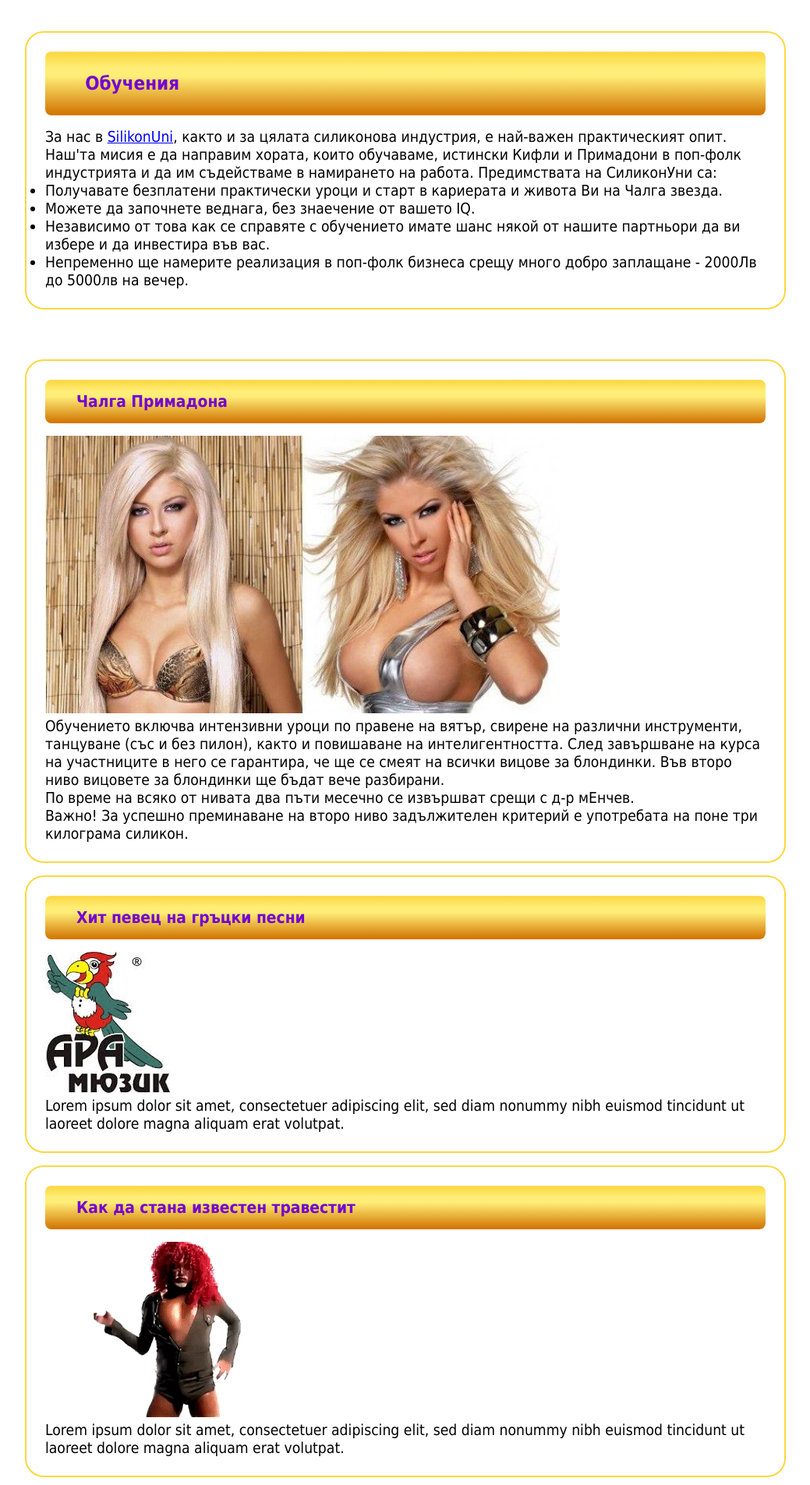
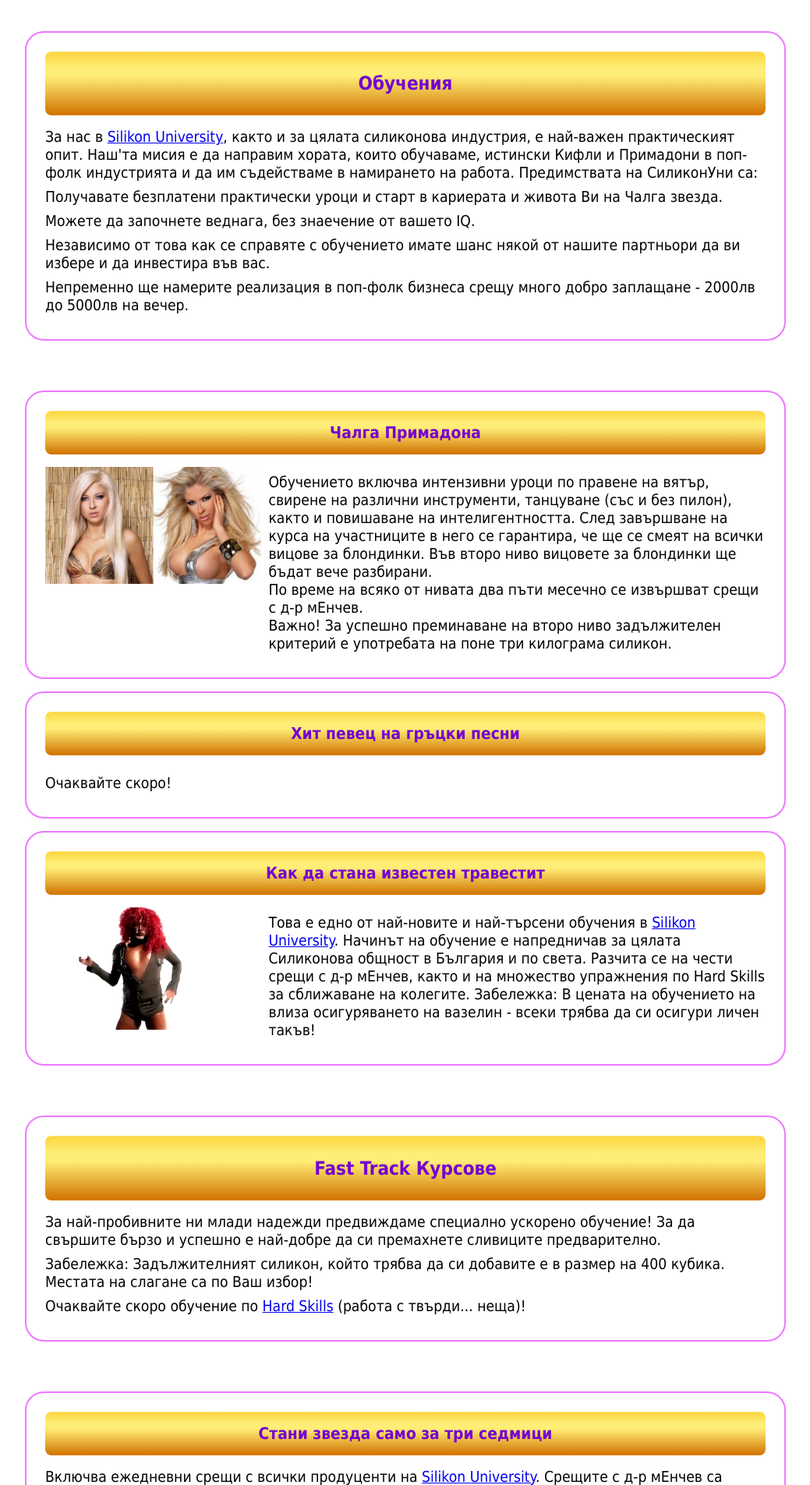
Before and after one commit to RoYaLBG/SilikonUni, a PHP site: page /trainings.html in a window 1280 px wide. Shown: the part 136-2041 px from the top of the page at 78% size, without its empty margins (120-1159 px from the left). Run offline with PHP 8.4, Linux system fonts and the light colour scheme.

Commit message:
added missing content, fixed a lot of styles

```diff
--- a/SilikonUni/SilikonUni/styles/styles.css
+++ b/SilikonUni/SilikonUni/styles/styles.css
@@ -5,14 +5,47 @@
   -moz-box-sizing: border-box;
   -webkit-box-sizing: border-box; }
 
-/*$hover: #008000;*/
-/*$header-footer:purple;*/
+/*BLINKING TEXT*/
+@-moz-keyframes blinker {
+  0% {
+    opacity: 1; }
+
+  50% {
+    opacity: 0; }
+
+  100% {
+    opacity: 1; } }
+
+@-webkit-keyframes blinker {
+  0% {
+    opacity: 1; }
+
+  50% {
+    opacity: 0; }
+
+  100% {
+    opacity: 1; } }
+
+@keyframes blinker {
+  0% {
+    opacity: 1; }
+
+  50% {
+    opacity: 0; }
+
+  100% {
+    opacity: 1; } }
+
+/*GRADIENTS*/
+/*COLOR VARIABLES*/
 /*MAIN*/
 body {
   font-family: Tahoma;
   font-size: 1rem;
   background-color: white;
   color: black; }
+  body p {
+    margin: 0.5rem 0; }
   body #wrapper {
     display: flex;
     -ms-flex-flow: row wrap;
@@ -20,31 +53,25 @@
     justify-content: center;
     /*HEADER*/
     /*MAIN AGAIN*/
-    /*aside {
-            order: 3;
-            margin-bottom: 1rem;
-            width:80%;
-        }*/ }
+    /*FOOTER*/ }
     body #wrapper header {
       order: 1;
       width: 100%;
       margin-bottom: 1rem;
       padding: 1rem 2.5rem;
-      /*background-color:$header-footer;*/
-      background: -moz-linear-gradient(top, #E58EF5 0%, #D73FFC 2%, #ed78ff 26%, #ed78ff 39%, #7402D1 98%, #7f02e6 100%);
+      background: -moz-linear-gradient(top, #E58EF5 0, #D73FFC 2%, #ed78ff 26%, #ed78ff 39%, #7402D1 98%, #7f02e6 100%);
       /* FF3.6+ */
-      background: -webkit-linear-gradient(top, #E58EF5 0%, #D73FFC 2%, #ed78ff 26%, #ed78ff 39%, #7402D1 98%, #7f02e6 100%);
+      background: -webkit-linear-gradient(top, #E58EF5 0, #D73FFC 2%, #ed78ff 26%, #ed78ff 39%, #7402D1 98%, #7f02e6 100%);
       /* Chrome10+,Safari5.1+ */
-      background: -o-linear-gradient(top, #E58EF5 0%, #D73FFC 2%, #ed78ff 26%, #ed78ff 39%, #7402D1 98%, #7f02e6 100%);
+      background: -o-linear-gradient(top, #E58EF5 0, #D73FFC 2%, #ed78ff 26%, #ed78ff 39%, #7402D1 98%, #7f02e6 100%);
       /* Opera 11.10+ */
-      background: -ms-linear-gradient(top, #E58EF5 0%, #D73FFC 2%, #ed78ff 26%, #ed78ff 39%, #7402D1 98%, #7f02e6 100%);
+      background: -ms-linear-gradient(top, #E58EF5 0, #D73FFC 2%, #ed78ff 26%, #ed78ff 39%, #7402D1 98%, #7f02e6 100%);
       /* IE10+ */
       color: #7402D1;
       display: flex;
       -ms-flex-flow: row wrap;
       flex-flow: row wrap;
-      justify-content: space-between;
-      /*meaningless comment*/ }
+      justify-content: space-between; }
       body #wrapper header img {
         order: 1;
         height: 100px;
@@ -205,23 +228,37 @@
   -ms-flex-flow: row wrap;
   flex-flow: row wrap;
   justify-content: space-between; }
+  #wrapper section #map_canvas {
+    width: 50%;
+    height: 300px; }
   #wrapper section article {
     padding: 1.5rem 1.5rem;
     background-color: white;
-    border: 2px solid #fcd740;
+    border: 2px solid #ed78ff;
     border-radius: 1.5rem; }
+    #wrapper section article ul {
+      list-style-type: none; }
+      #wrapper section article ul li {
+        margin: 0.5rem 0; }
+        #wrapper section article ul li a {
+          text-decoration: none;
+          color: black; }
+          #wrapper section article ul li a:hover {
+            color: #7402D1; }
     #wrapper section article header {
       border-radius: 0.5rem;
-      /*background-color:$hover;*/
-      background: -moz-linear-gradient(top, #f6e68e 0%, #fcd740 2%, #feed77 26%, #feed77 39%, #d27502 98%, #E27E02 100%);
+      background: -moz-linear-gradient(top, #f6e68e 0, #fcd740 2%, #feed77 26%, #feed77 39%, #d27502 98%, #E27E02 100%);
       /* FF3.6+ */
-      background: -webkit-linear-gradient(top, #f6e68e 0%, #fcd740 2%, #feed77 26%, #feed77 39%, #d27502 98%, #E27E02 100%);
+      background: -webkit-linear-gradient(top, #f6e68e 0, #fcd740 2%, #feed77 26%, #feed77 39%, #d27502 98%, #E27E02 100%);
       /* Chrome10+,Safari5.1+ */
-      background: -o-linear-gradient(top, #f6e68e 0%, #fcd740 2%, #feed77 26%, #feed77 39%, #d27502 98%, #E27E02 100%);
+      background: -o-linear-gradient(top, #f6e68e 0, #fcd740 2%, #feed77 26%, #feed77 39%, #d27502 98%, #E27E02 100%);
       /* Opera 11.10+ */
-      background: -ms-linear-gradient(top, #f6e68e 0%, #fcd740 2%, #feed77 26%, #feed77 39%, #d27502 98%, #E27E02 100%);
+      background: -ms-linear-gradient(top, #f6e68e 0, #fcd740 2%, #feed77 26%, #feed77 39%, #d27502 98%, #E27E02 100%);
       /* IE10+ */
-      text-align: center; }
+      display: flex;
+      -ms-flex-flow: row wrap;
+      flex-flow: row wrap;
+      justify-content: center; }
       #wrapper section article header h1 {
         font-size: 1.5rem;
         padding: 0.7rem; }
@@ -231,16 +268,45 @@
     width: 100%;
     height: 100%;
     order: 2; }
+    #wrapper section.oneColumnSection article div {
+      display: flex;
+      -ms-flex-flow: row wrap;
+      flex-flow: row wrap;
+      justify-content: flex-start; }
+      #wrapper section.oneColumnSection article div div#map_canvas {
+        width: 50%;
+        margin-right: 5%; }
+      #wrapper section.oneColumnSection article div address {
+        width: 45%; }
+        #wrapper section.oneColumnSection article div address p {
+          font-style: normal; }
+    #wrapper section.oneColumnSection article.articlePic div {
+      display: flex;
+      -ms-flex-flow: row wrap;
+      flex-flow: row wrap;
+      justify-content: flex-start; }
+      #wrapper section.oneColumnSection article.articlePic div img {
+        width: 30%;
+        height: 100%;
+        margin-right: 1%; }
+      #wrapper section.oneColumnSection article.articlePic div p {
+        width: 69%; }
   #wrapper section.threeColumnsSection article {
-    width: 33%;
+    width: 32%;
     height: 100%;
     order: 3; }
-  #wrapper section.rowsSection article {
-    width: 100%;
-    height: 100%;
-    order: 3; }
+    #wrapper section.threeColumnsSection article img {
+      width: 100%; }
+    #wrapper section.threeColumnsSection article ul {
+      list-style-type: none; }
+      #wrapper section.threeColumnsSection article ul li {
+        margin: 0.5rem 0; }
+        #wrapper section.threeColumnsSection article ul li a {
+          text-decoration: none;
+          color: black; }
+          #wrapper section.threeColumnsSection article ul li a:hover {
+            color: #7402D1; }
   #wrapper section.indexSection {
-    width: 80%;
     height: 100%;
     /*border: 1px solid red;*/
     font-size: 1.2rem;
--- a/SilikonUni/SilikonUni/styles/styles.scss
+++ b/SilikonUni/SilikonUni/styles/styles.scss
@@ -6,23 +6,64 @@
     -webkit-box-sizing: border-box;
 }
 
-@mixin linear-gradient($firstColor, $secondColor, $thirdColor, $fourthColor, $fifthColor) {
+/*BLINKING TEXT*/
+@-moz-keyframes blinker {
+    0% {
+        opacity: 1.0;
+    }
 
-background: -moz-linear-gradient(top,  $firstColor 0%, $secondColor 2%, $thirdColor 26%, $thirdColor 39%, $fourthColor 98%, $fifthColor 100%); /* FF3.6+ */
-background: -webkit-linear-gradient(top,  $firstColor 0%,$secondColor 2%,$thirdColor 26%,$thirdColor 39%,$fourthColor 98%,$fifthColor 100%); /* Chrome10+,Safari5.1+ */
-background: -o-linear-gradient(top,  $firstColor 0%,$secondColor 2%,$thirdColor 26%,$thirdColor 39%,$fourthColor 98%,$fifthColor 100%); /* Opera 11.10+ */
-background: -ms-linear-gradient(top,  $firstColor 0%,$secondColor 2%,$thirdColor 26%,$thirdColor 39%,$fourthColor 98%,$fifthColor 100%); /* IE10+ */
+    50% {
+        opacity: 0.0;
+    }
 
+    100% {
+        opacity: 1.0;
+    }
 }
 
-/*$hover: #008000;*/
-$backgr-main: white; //
-$text-main: black; //
-/*$header-footer:purple;*/
-$text-header-footer:#d27502;
+@-webkit-keyframes blinker {
+    0% {
+        opacity: 1.0;
+    }
+
+    50% {
+        opacity: 0.0;
+    }
+
+    100% {
+        opacity: 1.0;
+    }
+}
+
+@keyframes blinker {
+    0% {
+        opacity: 1.0;
+    }
+
+    50% {
+        opacity: 0.0;
+    }
+
+    100% {
+        opacity: 1.0;
+    }
+}
+
+/*GRADIENTS*/
+@mixin linear-gradient($firstColor, $secondColor, $thirdColor, $fourthColor, $fifthColor) {
+    background: -moz-linear-gradient(top, $firstColor 0, $secondColor 2%, $thirdColor 26%, $thirdColor 39%, $fourthColor 98%, $fifthColor 100%); /* FF3.6+ */
+    background: -webkit-linear-gradient(top, $firstColor 0,$secondColor 2%,$thirdColor 26%,$thirdColor 39%,$fourthColor 98%,$fifthColor 100%); /* Chrome10+,Safari5.1+ */
+    background: -o-linear-gradient(top, $firstColor 0,$secondColor 2%,$thirdColor 26%,$thirdColor 39%,$fourthColor 98%,$fifthColor 100%); /* Opera 11.10+ */
+    background: -ms-linear-gradient(top, $firstColor 0,$secondColor 2%,$thirdColor 26%,$thirdColor 39%,$fourthColor 98%,$fifthColor 100%); /* IE10+ */
+}
+
+/*COLOR VARIABLES*/
+$backgr-main: white;
+$text-main: black;
+$text-header-footer: #d27502;
 $text-hover: #7402D1;
-$borders:#fcd740;
-
+$text: #fcd740;
+$borders: #ed78ff;
 
 /*MAIN*/
 body {
@@ -30,6 +71,10 @@
     font-size: 1rem;
     background-color: $backgr-main;
     color: $text-main;
+
+    p {
+        margin: 0.5rem 0;
+    }
 
     #wrapper {
         display: flex;
@@ -243,25 +275,49 @@
     flex-flow: row wrap;
     justify-content: space-between;
 
+    #map_canvas {
+        width: 50%;
+        height: 300px;
+    }
+
     article {
         padding: 1.5rem 1.5rem;
-        background-color:$backgr-main;
+        background-color: $backgr-main;
         border: 2px solid $borders;
-        border-radius:1.5rem;
+        border-radius: 1.5rem;
+
+        ul {
+            list-style-type: none;
+
+            li {
+                margin: 0.5rem 0;
+
+                a {
+                    text-decoration: none;
+                    color: $text-main;
+
+                    &:hover {
+                        color: $text-hover;
+                    }
+                }
+            }
+        }
 
         header {
-            border-radius:0.5rem;
-            /*background-color:$hover;*/
+            border-radius: 0.5rem;
             @include linear-gradient(#f6e68e, #fcd740, #feed77, #d27502, #E27E02 );
-            text-align:center;
+            display: flex;
+            -ms-flex-flow: row wrap;
+            flex-flow: row wrap;
+            justify-content: center;
 
             h1 {
-                font-size:1.5rem;
-                padding:0.7rem;
+                font-size: 1.5rem;
+                padding: 0.7rem;
             }
 
             h2 {
-                font-size:1.3rem;
+                font-size: 1.3rem;
             }
         }
     }
@@ -270,32 +326,83 @@
         width: 100%;
         height: 100%;
         order: 2;
+
+        div {
+            display: flex;
+            -ms-flex-flow: row wrap;
+            flex-flow: row wrap;
+            justify-content: flex-start;
+
+            div#map_canvas {
+                width: 50%;
+                margin-right: 5%;
+            }
+
+            address {
+                width: 45%;
+
+                p{
+                    font-style:normal;
+                }
+            }
+        }
+
+        &.articlePic div {
+            display: flex;
+            -ms-flex-flow: row wrap;
+            flex-flow: row wrap;
+            justify-content: flex-start;
+
+            img {
+                width: 30%;
+                height: 100%;
+                margin-right: 1%;
+            }
+
+            p {
+                width: 69%;
+            }
+        }
     }
 
     &.threeColumnsSection article {
-        width: 33%;
+        width: 32%;
         height: 100%;
         order: 3;
-    }
 
-    &.rowsSection article {
-        width: 100%;
-        height: 100%;
-        order: 3;
+        img {
+            width: 100%;
+        }
+
+        ul {
+            list-style-type: none;
+
+            li {
+                margin: 0.5rem 0;
+
+                a {
+                    text-decoration: none;
+                    color: $text-main;
+
+                    &:hover {
+                        color: $text-hover;
+                    }
+                }
+            }
+        }
     }
 
     &.indexSection {
-        width: 80%;
         height: 100%;
         /*border: 1px solid red;*/
         font-size: 1.2rem;
         padding: 0;
 
         article {
-            width:100%;
+            width: 100%;
             overflow: hidden;
-            padding:1.5rem 1.5rem;
-            text-align:center;
+            padding: 1.5rem 1.5rem;
+            text-align: center;
 
             header {
                 display: flex;
--- a/SilikonUni/SilikonUni/trainings.html
+++ b/SilikonUni/SilikonUni/trainings.html
@@ -24,7 +24,7 @@
                                 <a href="partners.html" title="partners">Партньори</a>
                             </li>
                             <li>
-                                <a href="#" title="trainers">Преподаватели</a>
+                                <a href="trainers.html" title="trainers">Преподаватели</a>
                             </li>
                             <li>
                                 <a href="applying.html" title="applying">Кандидатстване</a>
@@ -59,9 +59,11 @@
         </header>
         <section class="oneColumnSection">
             <article>
-                <header><h1>Обучения</h1></header>
+                <header>
+                    <h1>Обучения</h1>
+                </header>
                 <p>
-                    За нас в <a href="https://softuni.bg/professions" target="_blank">SilikonUni</a>, както и за цялата силиконова индустрия,
+                    За нас в <a href="https://softuni.bg/professions" target="_blank">Silikon University</a>, както и за цялата силиконова индустрия,
                     е най-важен практическият опит. Наш'та мисия е да направим хората, които обучаваме, истински Кифли и Примадони
                     в поп-фолк индустрията и да им съдействаме в намирането на работа. Предимствата на СиликонУни са:
                 </p>
@@ -73,16 +75,18 @@
                         и да инвестира във вас.
                     </li>
                     <li>
-                        Непременно ще намерите реализация в поп-фолк бизнеса срещу много добро заплащане - 2000Лв до 5000лв
+                        Непременно ще намерите реализация в поп-фолк бизнеса срещу много добро заплащане - 2000лв до 5000лв
                         на вечер.
                     </li>
                 </ul>
             </article>
         </section>
-        <section class="rowsSection">
+        <section class="oneColumnSection">
             <!--<h1>Списък на фирмите</h1>-->
-            <article id="chalga">
-                <header><h2>Чалга Примадона</h2></header>
+            <article id="chalga" class="articlePic">
+                <header>
+                    <h2>Чалга Примадона</h2>
+                </header>
                 <div>
                     <img src="images/chalgaPrimadona.jpg" title="Pioner logo" alt="logo" />
                     <p>
@@ -95,47 +99,59 @@
                     </p>
                 </div>
             </article>
-            <article id="greek">
-                <header><h2>Хит певец на гръцки песни</h2></header>
+            <article id="greek" class="articlePic">
+                <header>
+                    <h2>Хит певец на гръцки песни</h2>
+                </header>
                 <div>
-                    <img src="images/AraMusic_logo.jpg" title="Pioner logo" alt="logo" />
+                    <!--<img src="images/AraMusic_logo.jpg" title="Pioner logo" alt="logo" />-->
                     <p>
-                        Lorem ipsum dolor sit amet, consectetuer adipiscing elit, sed diam nonummy nibh euismod tincidunt ut
-                        laoreet dolore magna aliquam erat volutpat.
+                        Очаквайте скоро!
                     </p>
                 </div>
             </article>
-            <article id="travestite">
+            <article id="travestite" class="articlePic">
                 <header><h2>Как да стана известен травестит</h2></header>
                 <div>
                     <img src="images/azis.gif" title="how to become a transvestite" alt="logo" />
                     <p>
-                        Lorem ipsum dolor sit amet, consectetuer adipiscing elit, sed diam nonummy nibh euismod tincidunt ut
-                        laoreet dolore magna aliquam erat volutpat.
+                        Това е едно от най-новите и най-търсени обучения в <a href="https://softuni.bg/professions" target="_blank">Silikon University</a>.
+                        Начинът на обучение е напредничав за цялата Силиконова общност в България и по света.
+                        Разчита се на чести срещи с д-р мЕнчев, както и на множество упражнения по Hard Skills за сближаване на колегите.
+                        Забележка: В цената на обучението на влиза осигуряването на вазелин - всеки трябва да си осигури личен такъв!
                     </p>
                 </div>
             </article>
         </section>
         <section class="oneColumnSection">
             <article id="fastTrack">
-                <header><h1>Fast Track Курсове</h1></header>
+                <header>
+                    <h1>Fast Track Курсове</h1>
+                </header>
                 <p>
-                    Общи приказки за обученията.
+                    За най-пробивните ни млади надежди предвиждаме специално ускорено обучение!
+                    За да свършите бързо и успешно е най-добре да си премахнете сливиците предварително.
+                </p>
+                <p>
+                    Забележка: Задължителният силикон, който трябва да си добавите е в размер на 400 кубика.
+                    Местата на слагане са по Ваш избор!
+                </p>
+                <p>
+                    Очаквайте скоро обучение по <a href="http://www.investopedia.com/terms/h/hard-skills.asp" target="_blank">Hard Skills</a>
+                    (работа с твърди... неща)!
                 </p>
             </article>
         </section>
-        <section class="rowsSection">
+        <section class="oneColumnSection">
             <article id="threeWeeks">
-                <header><h2>Стани звезда само за три седмици</h2></header>
-                <div>
-                    <img src="images/Payner_logo.jpg" title="Pioner logo" alt="logo" />
-                    <p>
-                        Включва ежедневни срещи с всички продуценти...
-                        Среща с д-р Енчев
-                        .....
-                        глупости разни
-                    </p>
-                </div>
+                <header>
+                    <h2>Стани звезда само за три седмици</h2>
+                </header>
+                <!--<img src="images/Payner_logo.jpg" title="Pioner logo" alt="logo" />-->
+                <p>
+                    Включва ежедневни срещи с всички продуценти на <a href="https://softuni.bg/trainers" target="_blank">Silikon University</a>.
+                    Срещите с д-р мЕнчев са препоръчителни два пъти седмично. За курса на обучение всеки обучаващ се трябва да стигне от 100 кубика до 300 кубика Силикон.
+                </p>
             </article>
         </section>
         <footer>
```
Also changed, not shown: other parts of SilikonUni/SilikonUni/styles/styles.css (+45 -27 lines), other parts of SilikonUni/SilikonUni/styles/styles.scss (+50 -38 lines), SilikonUni/SilikonUni/Contacts.html (+17 -16 lines), SilikonUni/SilikonUni/Partners.html (+31 -17 lines), SilikonUni/SilikonUni/aboutus.html (+7 -7 lines), SilikonUni/SilikonUni/applying.html (+15 -12 lines), SilikonUni/SilikonUni/index.html (+30 -5 lines), SilikonUni/SilikonUni/news.html (+15 -30 lines), SilikonUni/SilikonUni/images/DiapazonRecord_logo.jpg, 8 other files.
